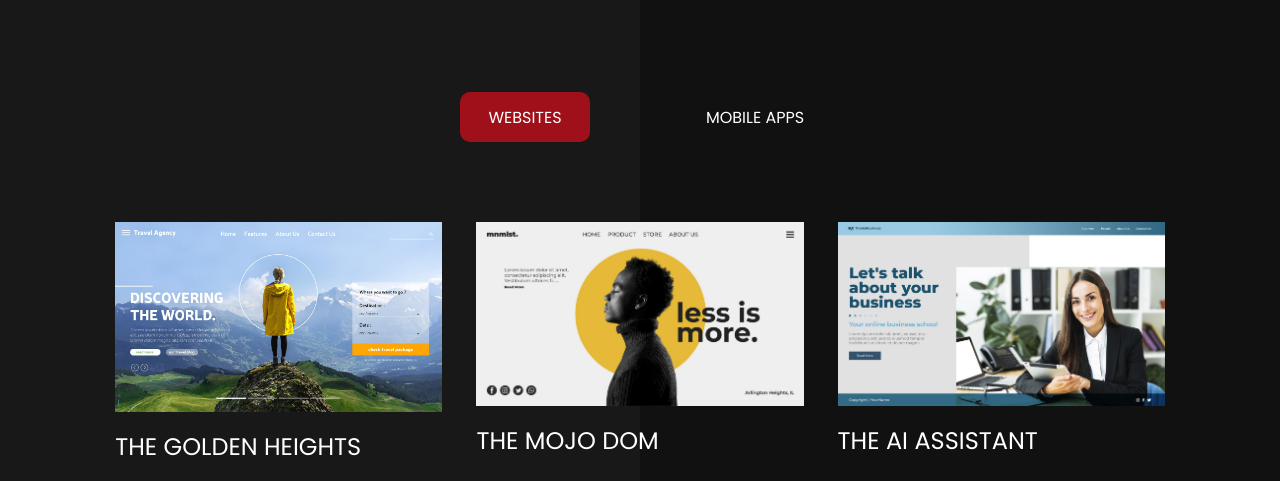
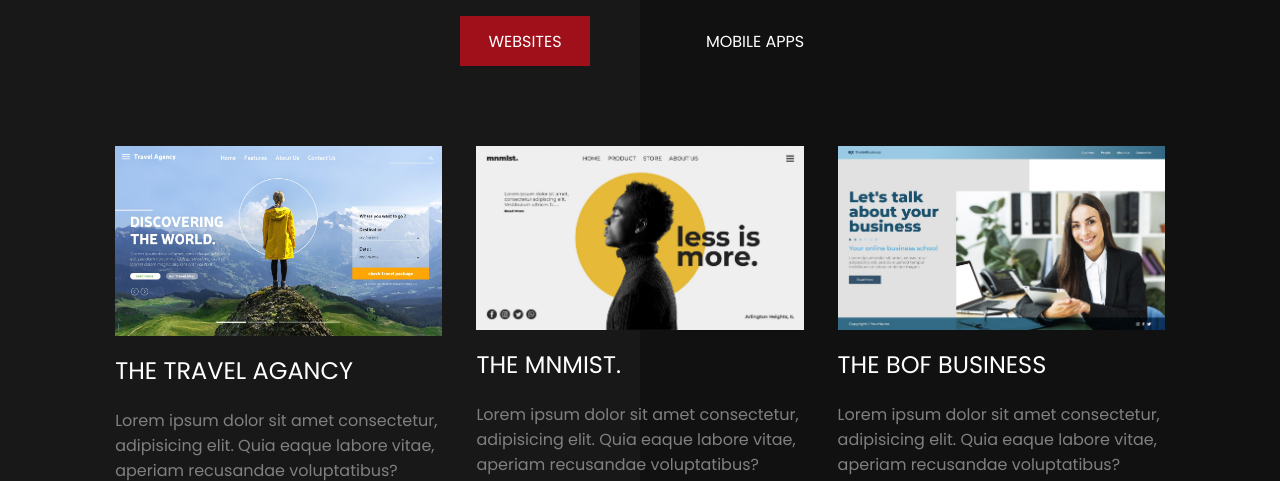
Before and after one commit to SheikhSameer000/office-project-2, a plain HTML site: page projects.html in a window 1280 px wide. Shown: the part 191-672 px from the top of the page. Drawn offline with Linux system fonts and the light colour scheme; a web font is replaced by a local one.

Commit message:
new changes

```diff
--- a/projects.css
+++ b/projects.css
@@ -138,7 +138,7 @@ nav {
 
   .projects{
     width: 82%;
-    height: 80%;
+    height: 100%;
     /* background-color: #1e1e1e; */
 }
 .pro-nav{
@@ -164,7 +164,6 @@ nav {
 .pro-nav button.clicked{
     background-color: #9f101a;
     color: #fff;
-    border-radius: 10px;
 }
 
 .project-cards{
--- a/projects.html
+++ b/projects.html
@@ -65,7 +65,7 @@
                                 <img src="./images/web1.jpg" alt="" />
                             </div>
                             <div class="card-content">
-                                <h2>the golden heights</h2>
+                                <h2>the travel agancy</h2>
                                 <p>Lorem ipsum dolor sit amet consectetur, adipisicing elit. Quia eaque labore vitae,
                                     aperiam recusandae voluptatibus?</p>
                                 <div class="links">
@@ -79,7 +79,7 @@
                                 <img src="./images/web2.jpg" alt="" />
                             </div>
                             <div class="card-content">
-                                <h2>the mojo dom</h2>
+                                <h2>the mnmist.</h2>
                                 <p>Lorem ipsum dolor sit amet consectetur, adipisicing elit. Quia eaque labore vitae,
                                     aperiam recusandae voluptatibus?</p>
                                 <div class="links">
@@ -93,7 +93,7 @@
                                 <img src="./images/web3.jpg" alt="" />
                             </div>
                             <div class="card-content">
-                                <h2>the ai assistant</h2>
+                                <h2>the bof business</h2>
                                 <p>Lorem ipsum dolor sit amet consectetur, adipisicing elit. Quia eaque labore vitae,
                                     aperiam recusandae voluptatibus?</p>
                                 <div class="links">
```
